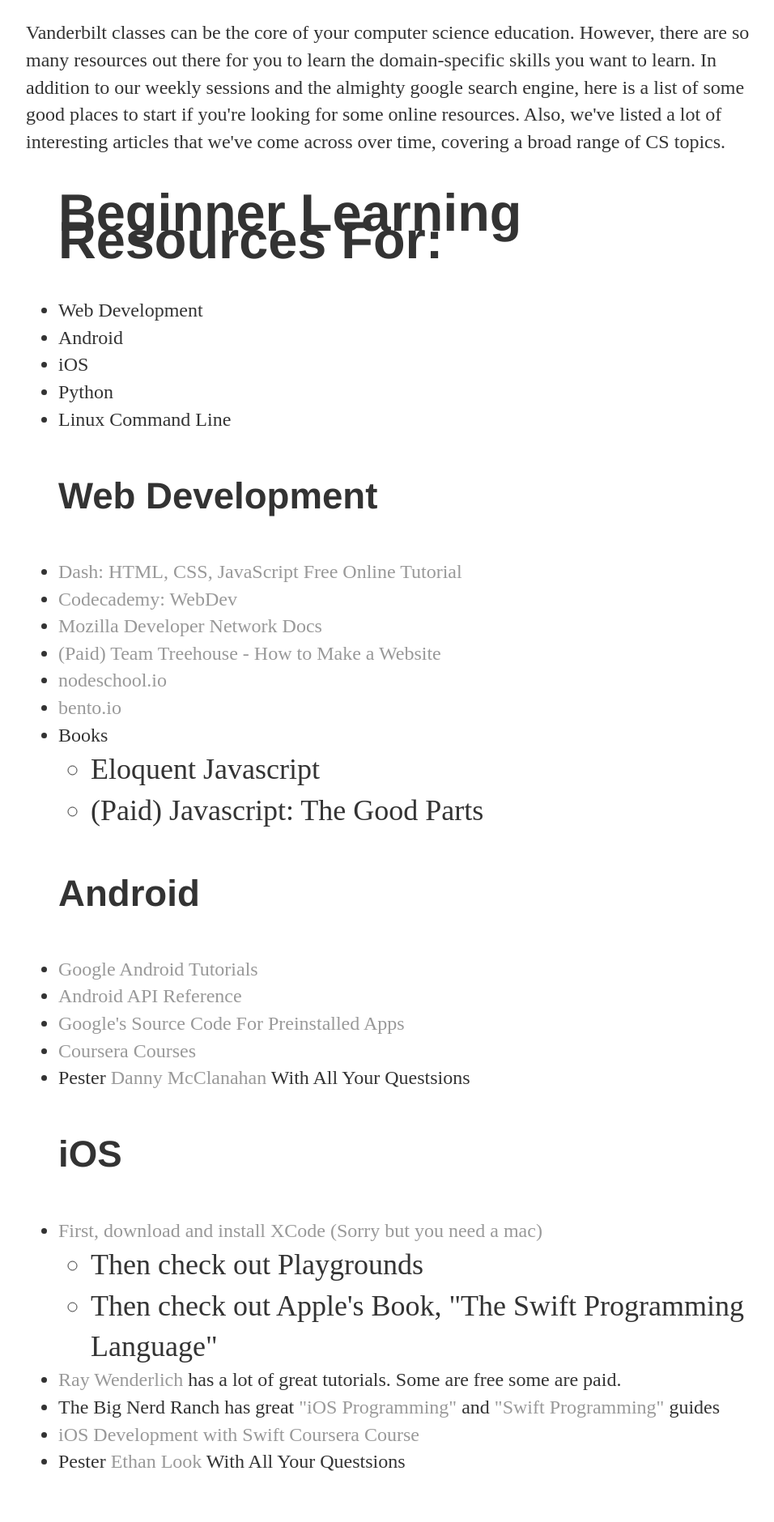
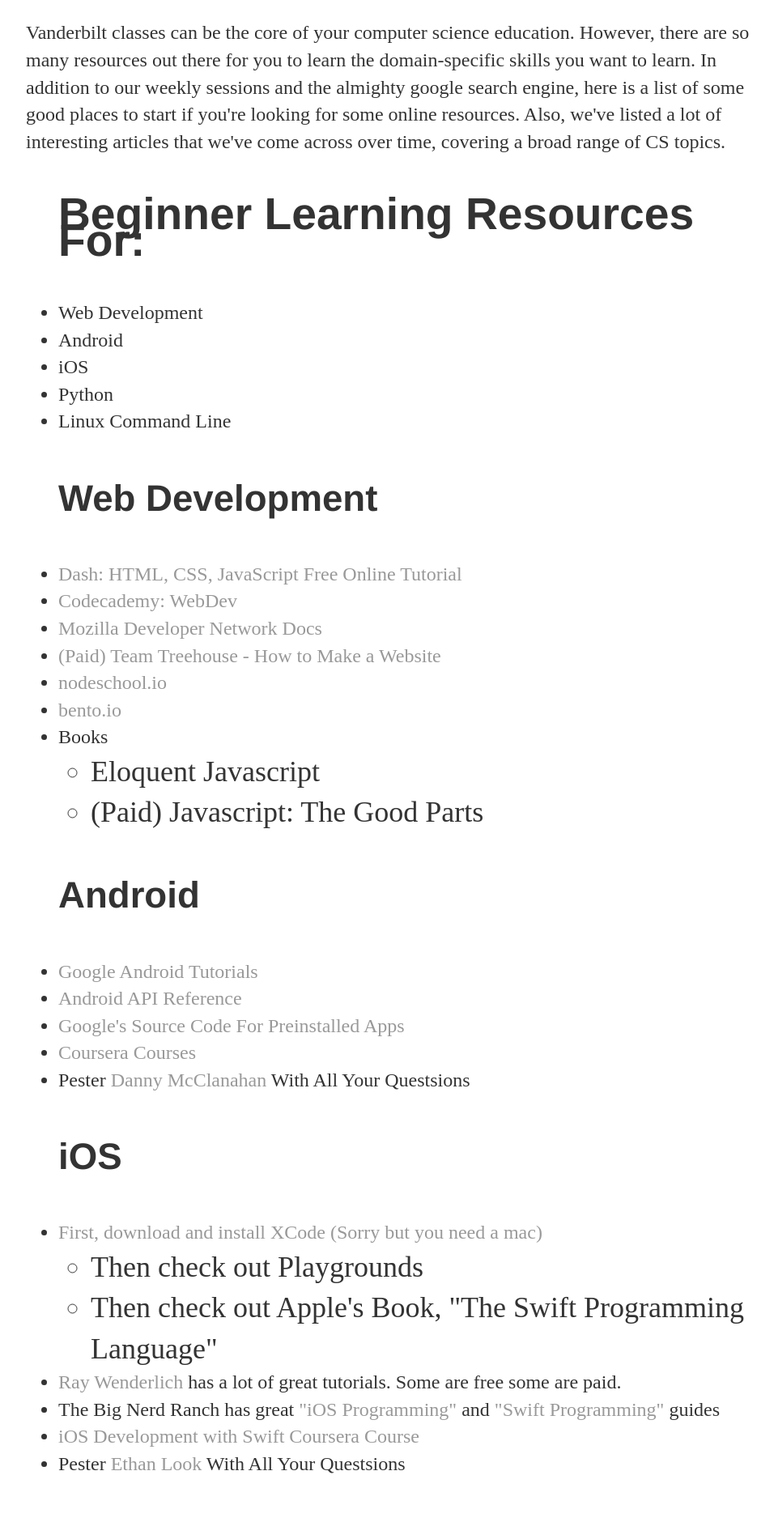
Before and after one commit to VandyApps/adamMgross.github.io, a Jekyll site: the page built from resources/index.html, in a window 1280 px wide. Shown: the part 402-2282 px from the top of the page at 81% size, without its empty margins (160-1116 px from the left). Built offline with Jekyll 4.4.1, drawn with Linux system fonts in a browser that asks for light colours.

Commit message:
Automated commit message.

```diff
--- a/resources/index.html
+++ b/resources/index.html
@@ -5,7 +5,7 @@
 
 <p>Vanderbilt classes can be the core of your computer science education. However, there are so many resources out there for you to learn the domain-specific skills you want to learn. In addition to our weekly sessions and the almighty google search engine, here is a list of some good places to start if you're looking for some online resources. Also, we've listed a lot of interesting articles that we've come across over time, covering a broad range of CS topics.</p>
 		<div class="resources">
-            <ul><h2>Beginner Learning Resources For:</h2>
+            <ul><h3>Beginner Learning Resources For:</h3>
                 <li>Web Development</li>
                 <li>Android</li>
                 <li>iOS</li>
```
